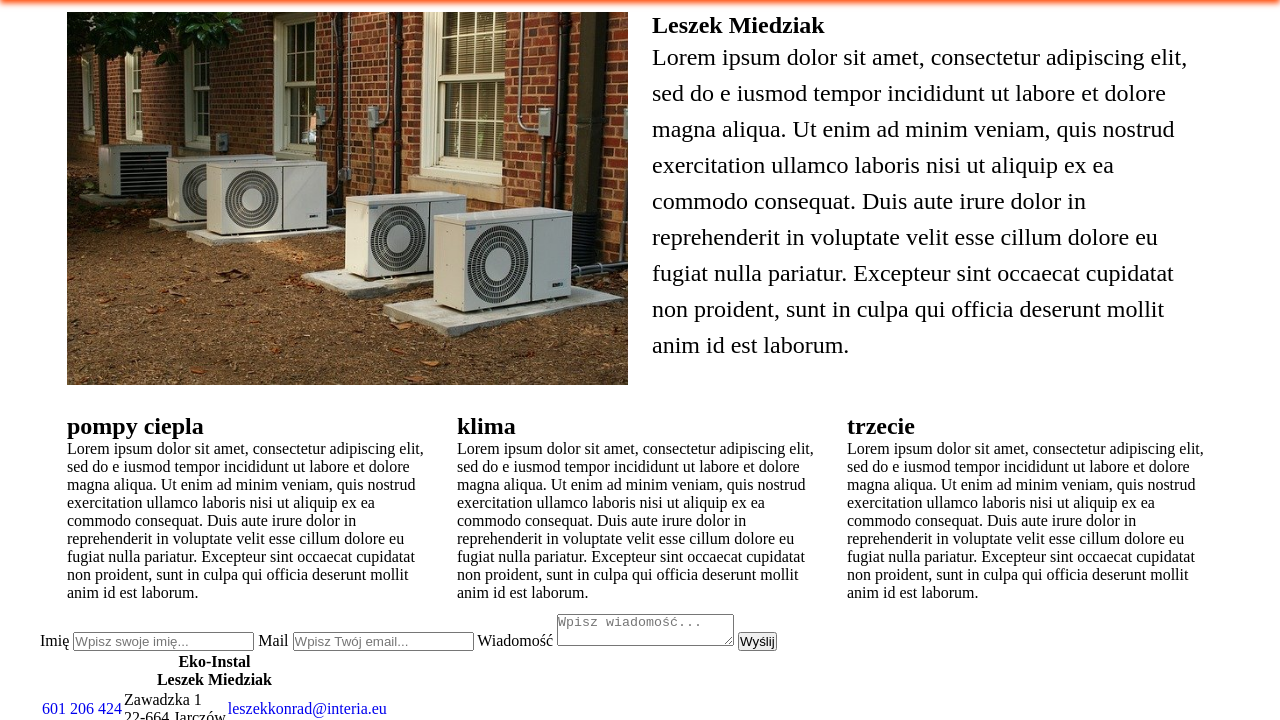
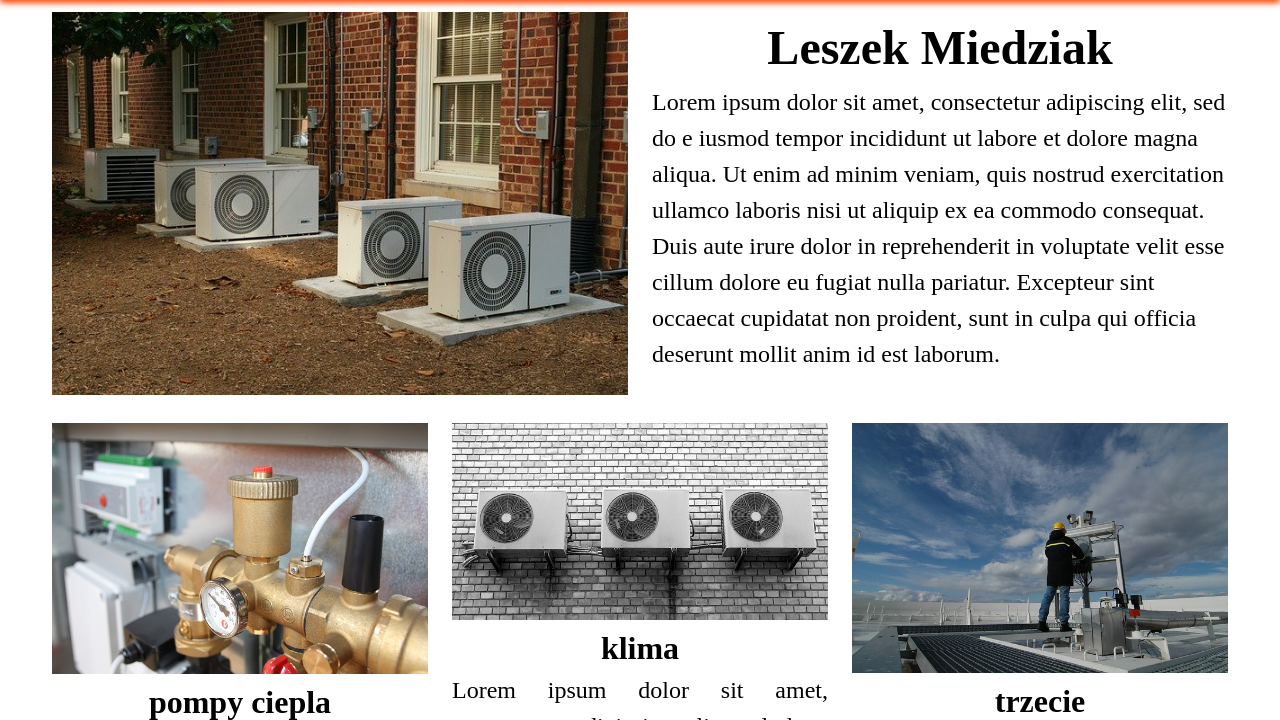
Before and after one commit to AdLap/leszek, a website: page index.html in a window 1280 px wide. Shown: the part 80-800 px from the top of the page. Drawn offline with Linux system fonts and the light colour scheme; a web font is replaced by a local one.

Commit message:
offer section

```diff
--- a/index.html
+++ b/index.html
@@ -33,12 +33,12 @@
 
 <section id="my" class="my main__container container">
     <div class="row">
-        <div class="my__box__img col-xs-12 col-sm-5 col-md-6">
-            <img class="my__img" src="images/services_640.jpg"></img>
+        <div class="img col-xs-12 col-sm-5 col-md-6">
+            <img class="my__img img" src="images/services_640.jpg" alt="klimatyzator">
         </div>
         <div class="my__box__txt col-xs-12 col-sm-7 col-md-6">
             <h1 class="main__title">Leszek Miedziak</h1>
-            <p class="my__txt">Lorem ipsum dolor sit amet, consectetur adipiscing elit, sed do e
+            <p class="my__txt txt">Lorem ipsum dolor sit amet, consectetur adipiscing elit, sed do e
                 iusmod tempor incididunt ut labore et dolore magna aliqua. Ut enim
                 ad minim veniam, quis nostrud exercitation ullamco laboris nisi ut
                 aliquip ex ea commodo consequat. Duis aute irure dolor in
@@ -53,9 +53,11 @@
 <section id="offer" class="offer main__container container">
     <div class="row">
         <div class="offer__column col-xs-12 col-md-4">
-            <div class="img"></div>
-            <h2>pompy ciepla</h2>
-            <p>Lorem ipsum dolor sit amet, consectetur adipiscing elit, sed do e
+            <div class="img">
+                <img class="offer__img img" src="images/valve_640.jpg" alt="pompa ciepła">
+            </div>
+            <h2 class="offer__title title">pompy ciepla</h2>
+            <p class="offer__txt txt">Lorem ipsum dolor sit amet, consectetur adipiscing elit, sed do e
                 iusmod tempor incididunt ut labore et dolore magna aliqua. Ut enim
                 ad minim veniam, quis nostrud exercitation ullamco laboris nisi ut
                 aliquip ex ea commodo consequat. Duis aute irure dolor in
@@ -65,9 +67,11 @@
             </p>
         </div>
         <div class="offer__column col-xs-12 col-md-4">
-            <div class="img"></div>
-            <h2>klima</h2>
-            <p>Lorem ipsum dolor sit amet, consectetur adipiscing elit, sed do e
+            <div class="img">
+                <img class="offer__img img" src="images/wall_640.jpg" alt="klimatyzacja">
+            </div>
+            <h2 class="offer__title title">klima</h2>
+            <p class="offer__txt txt">Lorem ipsum dolor sit amet, consectetur adipiscing elit, sed do e
             iusmod tempor incididunt ut labore et dolore magna aliqua. Ut enim
             ad minim veniam, quis nostrud exercitation ullamco laboris nisi ut
             aliquip ex ea commodo consequat. Duis aute irure dolor in
@@ -77,9 +81,11 @@
             </p>
         </div>
         <div class="offer__column col-xs-12 col-md-4">
-            <div class="img"></div>
-            <h2>trzecie</h2>
-            <p>Lorem ipsum dolor sit amet, consectetur adipiscing elit, sed do e
+            <div class="img">
+                <img class="offer__img img" src="images/industry_640.jpg" alt="trzecie">
+            </div>
+            <h2 class="offer__title title">trzecie</h2>
+            <p class="offer__txt txt">Lorem ipsum dolor sit amet, consectetur adipiscing elit, sed do e
                 iusmod tempor incididunt ut labore et dolore magna aliqua. Ut enim
                 ad minim veniam, quis nostrud exercitation ullamco laboris nisi ut
                 aliquip ex ea commodo consequat. Duis aute irure dolor in
--- a/scss/_contact.scss
+++ b/scss/_contact.scss
@@ -1,3 +1,9 @@
+
+
+
+
+
+
 //.contact {
 //  border: 2px solid yellow;
 //}
--- a/scss/_general.scss
+++ b/scss/_general.scss
@@ -1,3 +1,29 @@
+.main__container {
+  width: 100%;
+  padding: 15px;
+
+  @media (min-width: 1200px) {
+    max-width: 1200px;
+    padding: 0;
+    margin: 0 auto;
+  }
+}
+
+//.box__img {
+//  width: 100%;
+//  max-height: 460px;
+//  margin: 0 auto;
+//}
+
+.img {
+  width: 100%;
+  height: auto;
+}
+
+.title {
+  @include font(2rem, $font-bold);
+}
+
 .txt {
-
+  @include font(1.5rem, $font-regular);
 }
--- a/scss/_generic.scss
+++ b/scss/_generic.scss
@@ -2,14 +2,3 @@ body {
   //background: url("../images/background.jpg") no-repeat fixed top left;
   //background-size: cover;
 }
-
-.main__container {
-  width: 100%;
-  padding: 15px;
-
-  @media (min-width: 1200px) {
-    max-width: 1200px;
-    padding: 0;
-    margin: 0 auto;
-  }
-}
--- a/scss/_grid.scss
+++ b/scss/_grid.scss
@@ -24,7 +24,7 @@ $column-base-width: 100% / $columns;
       }
     }
     @for $i from 1 through $columns {
-      @media (min-width: 1200px) {
+      @media (min-width: 1024px) {
         .col-md-#{$i} {
           width: $column-base-width * $i;
         }
--- a/scss/_my.scss
+++ b/scss/_my.scss
@@ -1,24 +1,21 @@
 .my {
   //border: 2px solid blue;
   //height: calc(100vh - 80px);
-}
-
-.my__box__img {
-  width: 100%;
-  max-height: 460px;
-  margin: 0 auto;
-  //position: relative;
-}
-
-.my__img {
-  width: 100%;
-  height: auto;
 }
 
 .my__box__txt {
   order: 1;
 }
 
+.main__title {
+  @include font(3rem, $font-bold);
+  text-align: center;
+}
+
 .my__txt {
-  @include font(1.5rem, $font-weight-regular);
+  text-align: justify;
+
+  @media (min-width: 750px) {
+    text-align: left;
+  }
 }
--- a/scss/_offer.scss
+++ b/scss/_offer.scss
@@ -1,14 +1,7 @@
-//.offer {
-//  border: 2px solid green;
-//  //flex dla ustawienia, zmienić później na grid
-//  display: flex;
-//  justify-content: center;
-//  align-items: center;
-//  @include font(1rem, $font-weight-regular)
-//}
-//
-//.offer__column {
-//  display: flex;
-//  flex-direction: column;
-//
-//}
+.offer__title {
+  text-align: center;
+}
+
+.offer__txt {
+  text-align: justify;
+}
--- a/scss/_upMenu.scss
+++ b/scss/_upMenu.scss
@@ -104,7 +104,7 @@
 
 .upMenu__menu__list {
   a {
-    @include font(1.5rem, $font-weight-bold);
+    @include font(1.5rem, $font-bold);
     text-transform: uppercase;
     color: $color-primary;
 
--- a/scss/_variables.scss
+++ b/scss/_variables.scss
@@ -10,10 +10,11 @@ $color-shadow: #ff4500;
 $color-logo: #008000;
 $color-hamburgerMenu: #444;
 $color-menuBackground: #fff;
+
 //FONT
-$font-weight-regular: 400;
-$font-weight-bold: 700;
-$font-weight-light: 300;
+$font-regular: 400;
+$font-bold: 700;
+$font-light: 300;
 
 //MIXINS
 @mixin font($size, $weight) {
--- a/scss/main.scss
+++ b/scss/main.scss
@@ -1,7 +1,8 @@
 @import "reset";        //reset
-@import "generic";      //settings for body, .container
+//@import "generic";      //settings for body, .container
 @import "variables";    //color, font, margin, padding, b-radius, mixins
 @import "grid";         //grid, RWD
+@import "general";      //default element styles
 @import "upMenu";       //header
 @import "my";           //section my
 @import "offer";        //section offer
```
Also changed, not shown: css/main.css, images/valve_1280.jpg (added), images/valve_1920.jpg (added), images/valve_640.jpg (added), 1 other file.
